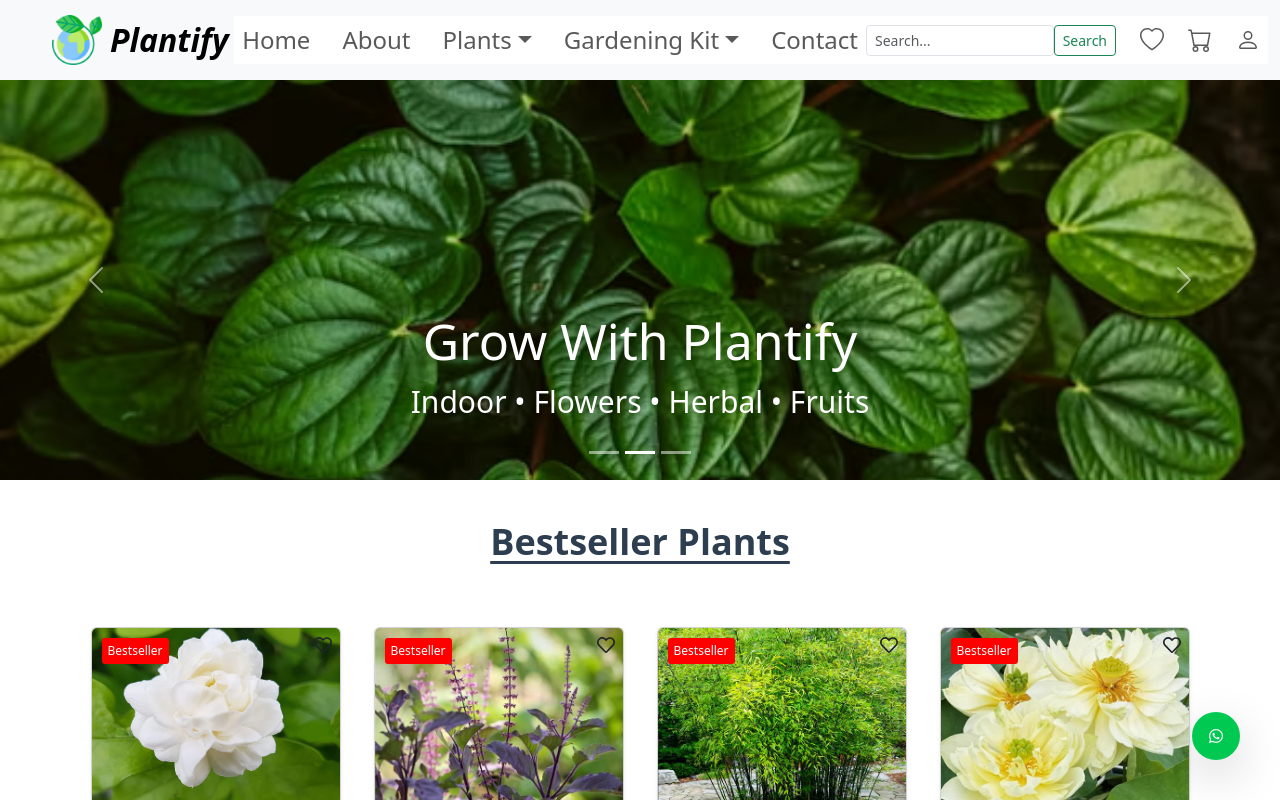
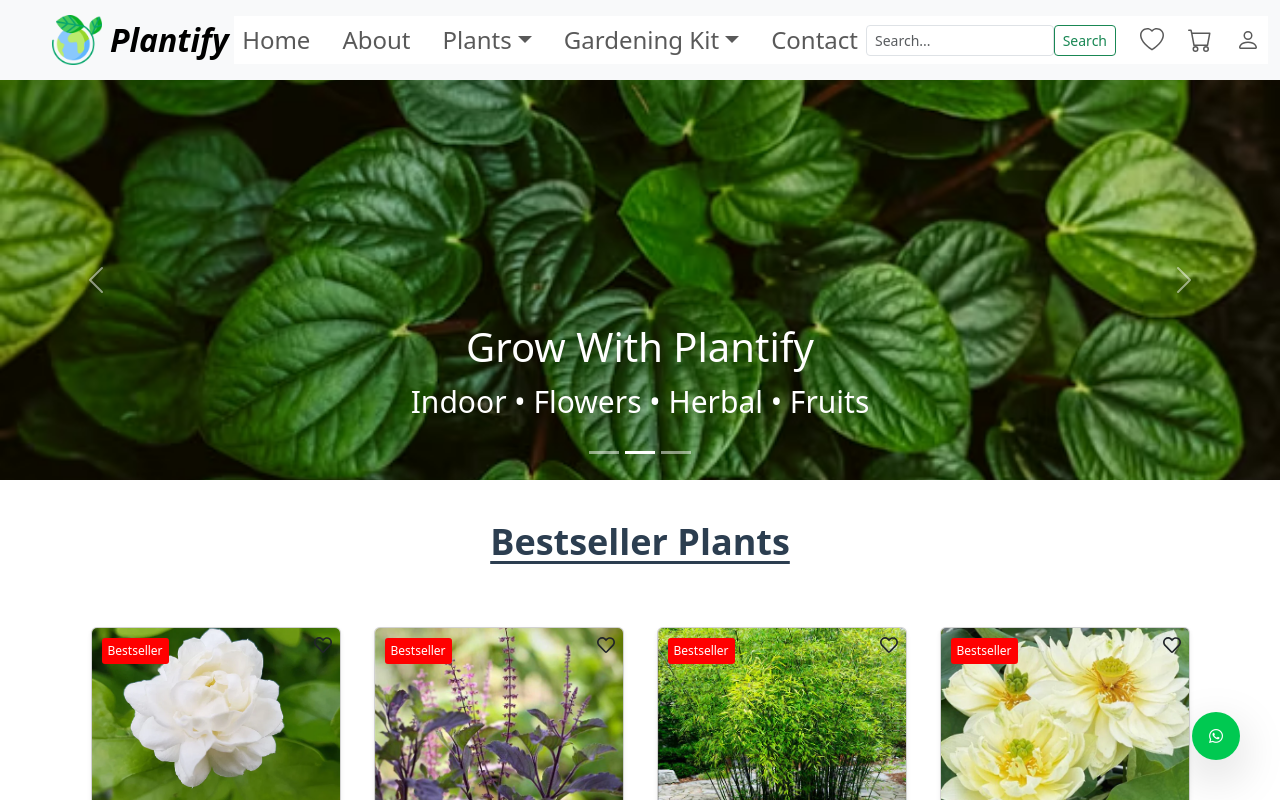
Before and after one commit to devanjana401/Plantify, a React (Vite) app: page / in a window 1280 px wide. Shown: the top 800 px of the page. Built offline with nearby package versions, Linux system fonts and the light colour scheme.

Commit message:
Added new files

```diff
--- a/src/components/HomeCarousel.jsx
+++ b/src/components/HomeCarousel.jsx
@@ -11,7 +11,7 @@ const HomeCarousel = () => {
           style={{ height: "400px", objectFit: "cover" }}
         />
         <Carousel.Caption>
-          <h2 style={{ fontSize: "50px" }}>Grow Joy This New Year...</h2>
+          <h2 style={{ fontSize: "40px" }}>Grow Joy This Week...</h2>
           <p style={{ fontSize: "30px" }}>
             Up to 30% OFF on Plants & Gardening Kits
           </p>
@@ -26,7 +26,7 @@ const HomeCarousel = () => {
           style={{ height: "400px", objectFit: "cover" }}
         />
         <Carousel.Caption>
-          <h2 style={{ fontSize: "50px" }}>Grow With Plantify</h2>
+          <h2 style={{ fontSize: "40px" }}>Grow With Plantify</h2>
           <p style={{ fontSize: "30px" }}>
             Indoor • Flowers • Herbal • Fruits
           </p>
@@ -41,7 +41,7 @@ const HomeCarousel = () => {
           style={{ height: "400px", objectFit: "cover" }}
         />
         <Carousel.Caption>
-          <h2 style={{ fontSize: "50px" }}>Gardening Made Easy</h2>
+          <h2 style={{ fontSize: "40px" }}>Gardening Made Easy</h2>
           <p style={{ fontSize: "30px" }}>
             Everything you need in one place
           </p>
```
